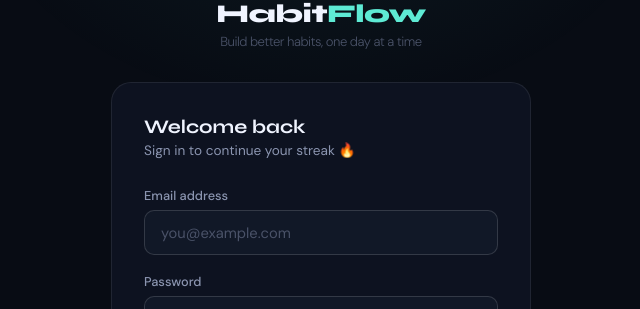
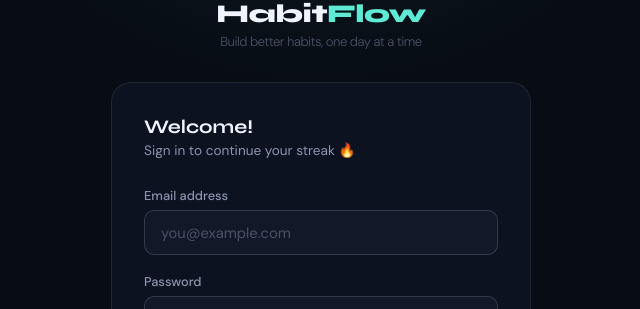
Before and after one commit to pranu-chandra/HabitFlow, a Flask app: page /login in a window 1280 px wide. Shown: the part 161-470 px from the top of the page, without its empty margins (319-959 px from the left). Run offline with Flask 3, Linux system fonts and the light colour scheme.

Commit message:
Update login.html

```diff
--- a/templates/login.html
+++ b/templates/login.html
@@ -90,7 +90,7 @@
         <div class="logo-tagline">Build better habits, one day at a time</div>
     </div>
     <div class="card">
-        <div class="card-title">Welcome back</div>
+        <div class="card-title">Welcome!</div>
         <div class="card-sub">Sign in to continue your streak 🔥</div>
         {% if error %}<div class="error-msg">{{ error }}</div>{% endif %}
         {% if registered %}<div class="success-msg">Account created! Sign in below.</div>{% endif %}
```
